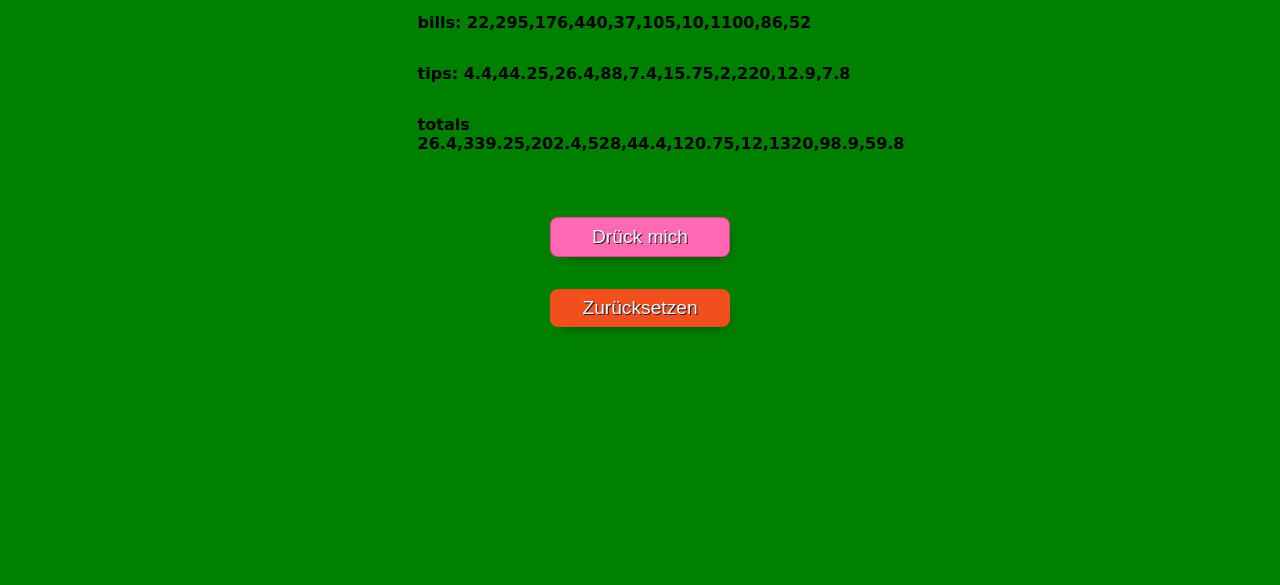
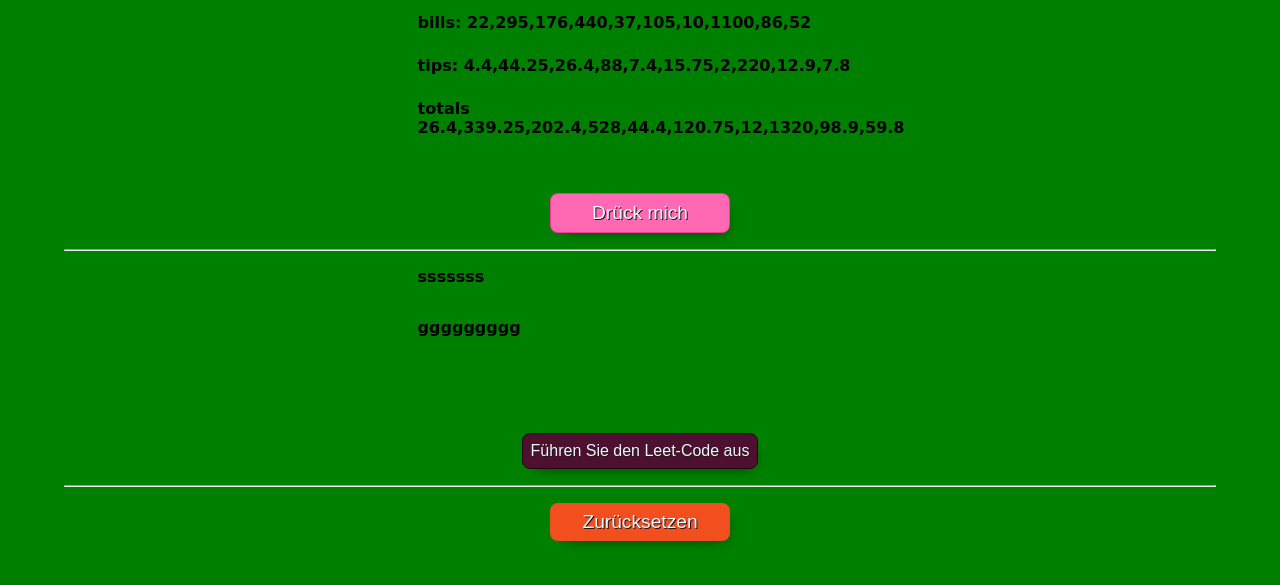
Before and after one commit to JWNicholson/dumbo1, a website: page public/index.html in a window 1280 px wide. Both pictures are taken after a click on the button "Drück mich". Shown: the part 105-690 px from the top of the page. Drawn offline with Linux system fonts and the light colour scheme; a web font is replaced by a local one.

Commit message:
added leet.js, another display block,blocks:dispaly-none

```diff
--- a/public/index.html
+++ b/public/index.html
@@ -1,11 +1,14 @@
 <!DOCTYPE html>
 <html lang="en">
   <head>
-    <meta charset="UTF-8">
-    <meta name="viewport" content="width=device-width, initial-scale=1.0">
-    <link rel="preconnect" href="https://fonts.gstatic.com">
-<link href="https://fonts.googleapis.com/css2?family=Neucha&display=swap" rel="stylesheet">
-<link rel="stylesheet" href="../styles.css">
+    <meta charset="UTF-8" />
+    <meta name="viewport" content="width=device-width, initial-scale=1.0" />
+    <link rel="preconnect" href="https://fonts.gstatic.com" />
+    <link
+      href="https://fonts.googleapis.com/css2?family=Neucha&display=swap"
+      rel="stylesheet"
+    />
+    <link rel="stylesheet" href="../styles.css" />
     <title>Dumbo Drop</title>
   </head>
   <body>
@@ -13,19 +16,39 @@
       <h1>Das Dumbo Projekt</h1>
     </header>
     <main>
-        <section>
+      <section id="section1">
         <p id="section1-p1"></p>
         <p id="section1-p2"></p>
         <p id="section1-p3"></p>
         <p id="section1-p4"></p>
       </section>
       <section>
-
         <button id="push-me" onclick="loadData()">Drück mich</button>
-            <input type="button" class="reset" onclick="reset()" value="Zurücksetzen">
+      </section>
+      <hr />
+      <section id="section2">
+        <p class="p-1">sssssss</p>
+        <p class="p-2">ggggggggg</p>
+        <p class="p-3"></p>
+        <p class="p-4"></p>
+      </section>
+      <section>
+        <button id="section2-run-btn" onclick="canary()">
+          Führen Sie den Leet-Code aus
+        </button>
+      </section>
+      <hr />
+      <section>
+        <input
+          type="button"
+          class="reset"
+          onclick="reset()"
+          value="Zurücksetzen"
+        />
       </section>
     </main>
 
     <script src="../scripts/peanuts.js"></script>
+    <script src="../scripts/leet.js"></script>
   </body>
 </html>
--- /dev/null
+++ b/scripts/leet.js
@@ -0,0 +1,3 @@
+canary = () => {
+    alert("FUNYINZ")
+}
--- a/scripts/peanuts.js
+++ b/scripts/peanuts.js
@@ -200,9 +200,12 @@
 // console.log(grandTotal)
 
 /**************** */
+showBlock = () =>{
+    document.getElementById("section1").style.display = "block"
+}
 loadData = ()=> {
 
-
+showBlock();
 
 let bills =[22, 295, 176, 440, 37, 105, 10, 1100, 86, 52];
 let tips = [];
@@ -240,3 +243,6 @@ reset = () => {
 
     document.getElementById("section1-p4").innerHTML = ``
 }
+
+
+//##############################
--- a/styles.css
+++ b/styles.css
@@ -27,6 +27,10 @@ section {
     align-items: center;
 }
 
+#section1 {
+    display: none;
+}
+
 section p {
     /* background-color: aliceblue; */
     width:40%;
@@ -52,6 +56,23 @@ button#push-me{
     text-shadow: 1px 1px #241818;
 }
 
+button#section2-run-btn{
+    font-size: 1rem;
+    color:aliceblue;
+    margin:1rem;
+    padding: 0.5rem;
+    background-color: rgb(78, 16, 47);
+    border:1px solid rgb(42, 2, 22);
+    border-radius: 8px;
+    box-shadow: 5px 7px 14px -10px rgba(0,0,0,0.75);
+    -webkit-box-shadow: 5px 7px 14px -10px rgba(0,0,0,0.75);
+    -moz-box-shadow: 5px 7px 14px -10px rgba(0,0,0,0.75);
+
+    text-shadow: 1px 1px #241818;
+
+
+}
+
 .reset{
     font-size: 1.2rem;
     color:aliceblue;
```
Lines whose indentation alone changed are shown as unchanged.
